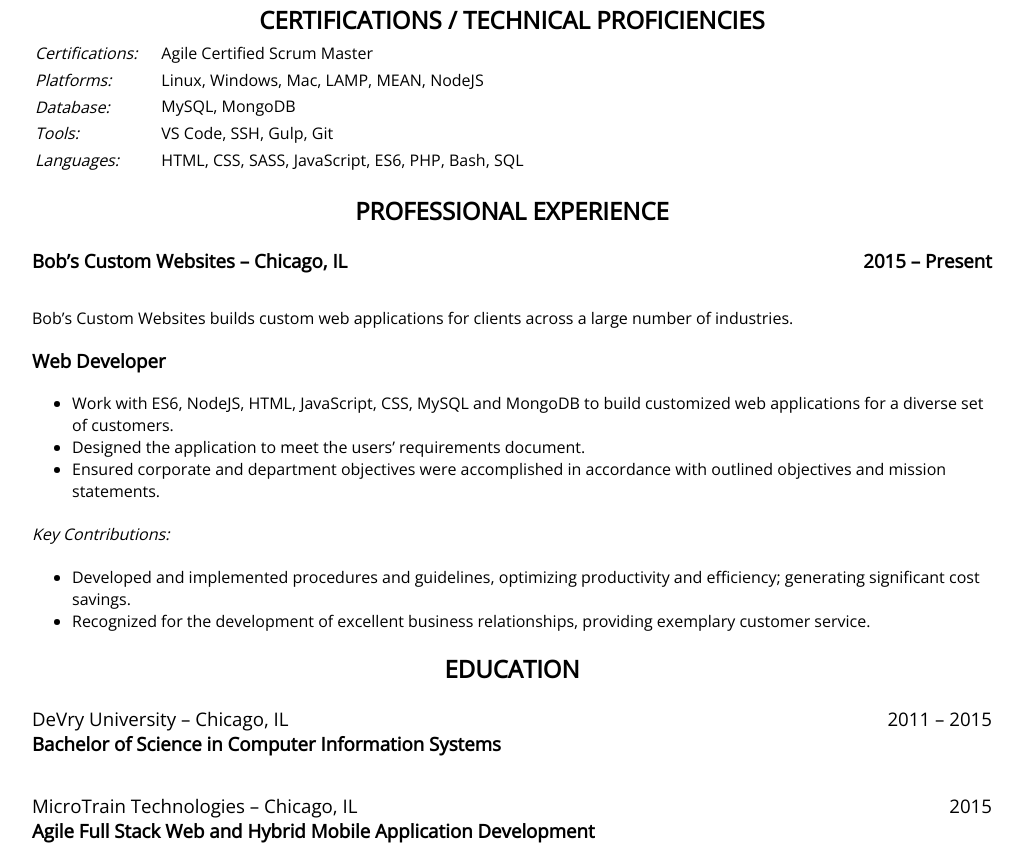
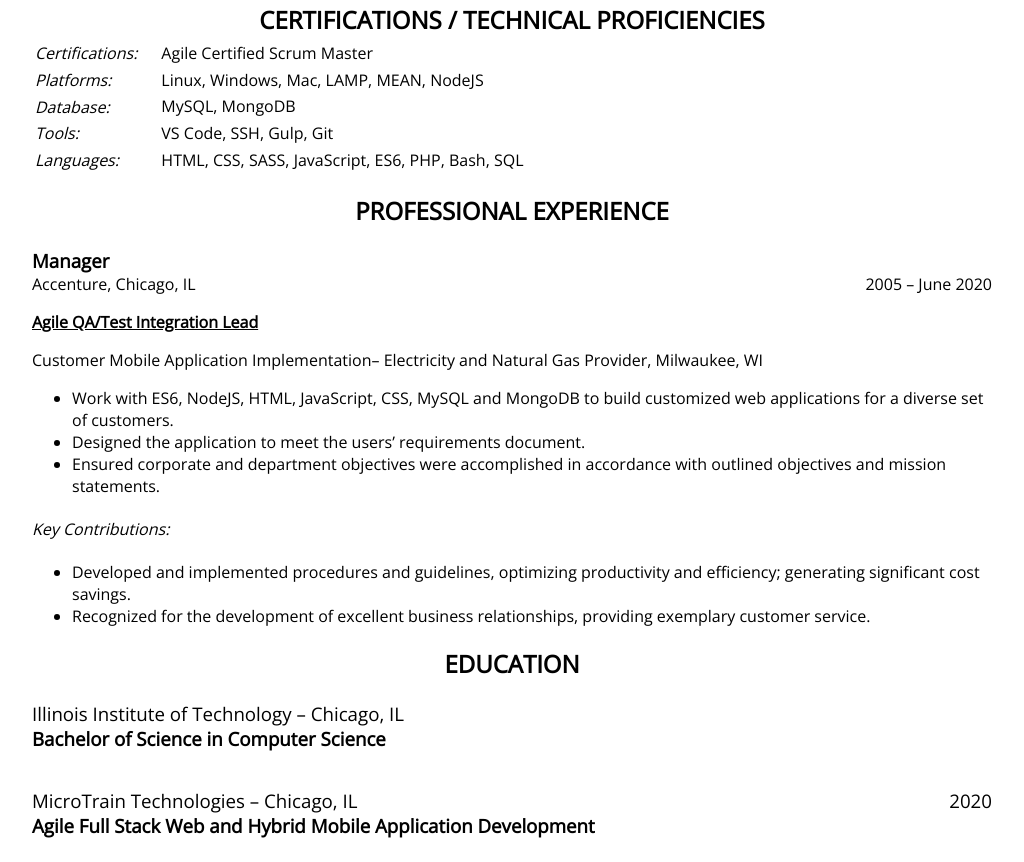
Before and after one commit to vtfsdev/vtfsdev.github.io, a website: page resume.html in a window 1280 px wide. Shown: the part 482-1344 px from the top of the page, without its empty margins (128-1152 px from the left). Drawn offline with nearby package versions, Linux system fonts and the light colour scheme.

Commit message:
updated resume

```diff
--- a/resume.html
+++ b/resume.html
@@ -99,14 +99,23 @@
             <section class="work">
               <h2>PROFESSIONAL EXPERIENCE</h2>
 
-              <div class="clearfix">
-                <h3 class="float-left">Bob’s Custom Websites – Chicago, IL</h3>
-                <h3 class="float-right">2015 – Present</h3>
+              <div class="employer-title clearfix">
+                <h3 class="float-left">Manager</h3>
+              </div>
+              <div class="employer clearfix">
+                <h3 class="float-left">Accenture, Chicago, IL</h3>
+                <h3 class="float-right">2005 – June 2020</h3>
               </div>
 
-              <p>Bob’s Custom Websites builds custom web applications for clients across a large number of industries.</p>
+              <div class="role">
+                <h3>Agile QA/Test Integration Lead</h3>
+              </div>
 
-              <h3>Web Developer</h3>
+              <div class="project clearfix">
+                <h3 class="float-left">Customer Mobile Application Implementation</h3>
+                <h3 class="float-left">– Electricity and Natural Gas Provider, Milwaukee, WI</h3>
+              </div>
+
 
               <ul>
                 <li>Work with ES6, NodeJS, HTML, JavaScript, CSS, MySQL and MongoDB to build customized
@@ -128,17 +137,16 @@
               <h2>EDUCATION</h2>
 
               <div class="school clearfix">
-                <h3 class="float-left">DeVry University – Chicago, IL</h3>
-                <h3 class="float-right">2011 – 2015</h3>
+                <h3 class="float-left">Illinois Institute of Technology – Chicago, IL</h3>
               </div>
 
               <div class="degree">
-                <h3>Bachelor of Science in Computer Information Systems</h3>
+                <h3>Bachelor of Science in Computer Science</h3>
               </div>
 
               <div class="school clearfix">
                 <h3 class="float-left">MicroTrain Technologies – Chicago, IL</h3>
-                <h3 class="float-right">2015</h3>
+                <h3 class="float-right">2020</h3>
               </div>
 
               <div class="degree">
--- a/src/scss/main.scss
+++ b/src/scss/main.scss
@@ -141,6 +141,31 @@
   margin-bottom:2px;
 }
 
+.employer-title .float-left,
+.employer-title .float-left {
+  margin-bottom: 0;
+}
+
+.employer .float-right,
+.employer .float-left,
+.project .float-left,
+.project .float-right {
+  font-weight: normal;
+  margin-top: 0;
+  margin-bottom: 0;
+  font-size: 16px;
+}
+
+// .project .float-left2 {
+//   padding: 1px;
+// }
+
+.role h3 {
+  font-weight: bold;
+  text-decoration: underline;
+  font-size: 16px;
+}
+
 .personal div {
   text-align:center;
 }
```
Also changed, not shown: dist/css/main.min.css.
